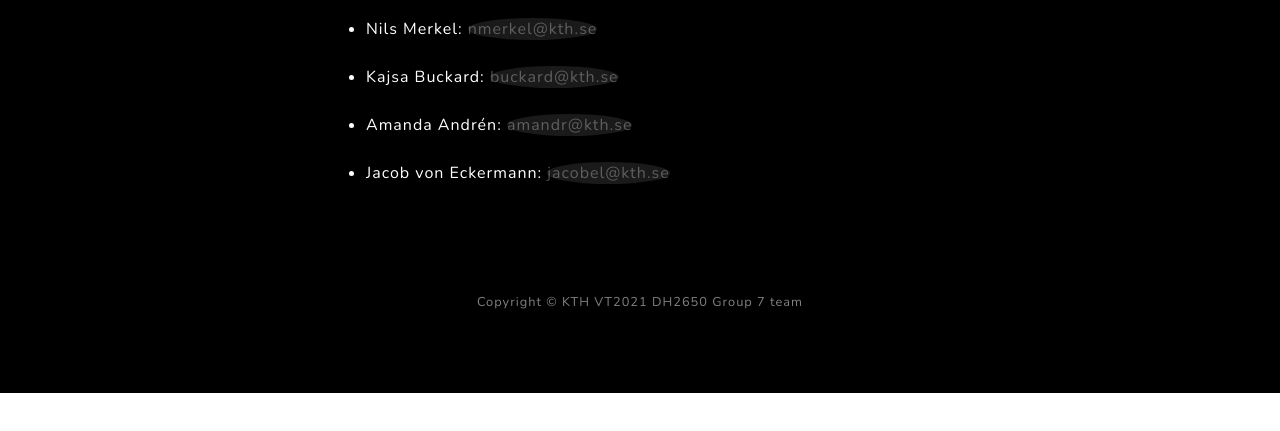
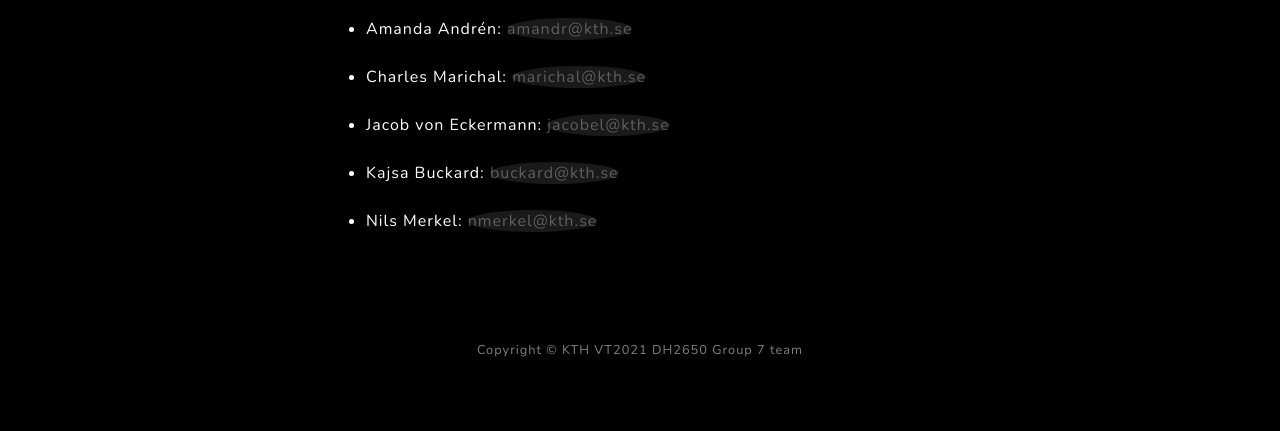
Before and after one commit to dh2650-vt21-group7/dh2650-group7-vt21.github.io, a plain HTML site: page index.html in a window 1280 px wide. Shown: the part 3859-4290 px from the top of the page. Before the commit the page ends 4252 px from the top, so only its background shows below. Drawn offline with nearby package versions, Linux system fonts and the light colour scheme.

Commit message:
Fixing typo

```diff
--- a/index.html
+++ b/index.html
@@ -165,10 +165,11 @@
                     <div class="contact-div">
                         <h4>Feel free to email anyone in the team if you have further questions</h4>
                         <ul>
+                            <li>Amanda Andrén: <a href="mailto:amandr@kth.se">amandr@kth.se</a></li>
+                            <li>Charles Marichal: <a href="mailto:marichal@kth.se">marichal@kth.se</a></li>
+                            <li>Jacob von Eckermann: <a href="mailto:jacobel@kth.se">jacobel@kth.se</a></li>
+                            <li>Kajsa Buckard: <a href="mailto:buckard@kth.se">buckard@kth.se</a></li>
                             <li>Nils Merkel: <a href="mailto:nmerkel@kth.se">nmerkel@kth.se</a></li>
-                            <li>Kajsa Buckard: <a href="mailto:buckard@kth.se">buckard@kth.se</a></li>
-                            <li>Amanda Andrén: <a href="mailto:amandr@kth.se">amandr@kth.se</a></li>
-                            <li>Jacob von Eckermann: <a href="mailto:jacobel@kth.se">jacobel@kth.se</a></li>
                         </ul>
                     </div>
                     <a class="mx-2" href="https://geoodees.itch.io/hook-jump-and-sinker"><i class="fab fa-itch-io"></i></a>
```
